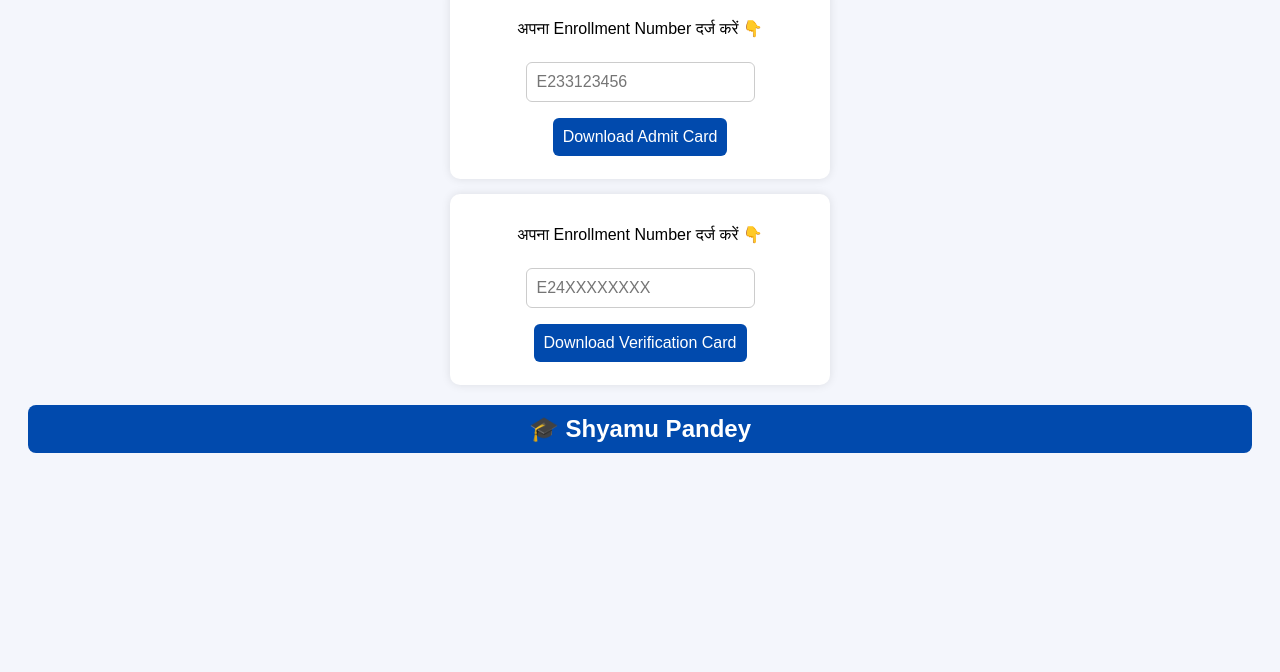
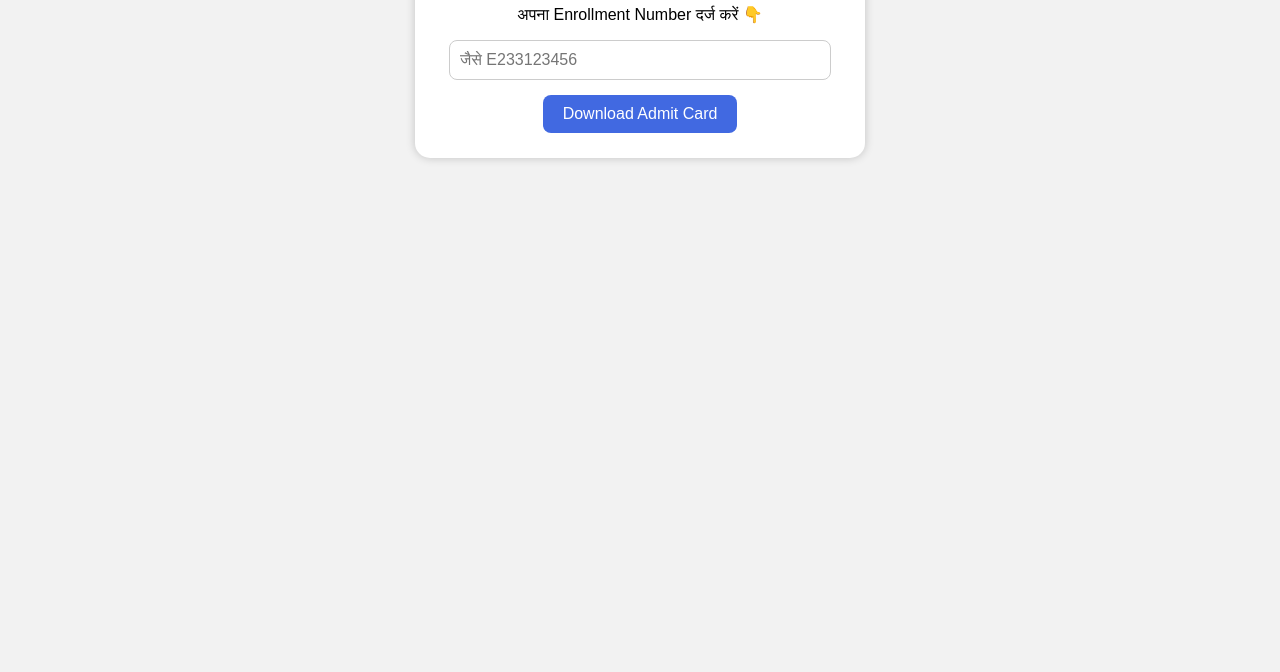
Before and after one commit to stylishshyamu/Bteup-admit-, a plain HTML site: page index.html in a window 1280 px wide. Shown: the part 128-800 px from the top of the page. Drawn offline with Linux system fonts and the light colour scheme.

Commit message:
Index html

```diff
--- a/index.html
+++ b/index.html
@@ -3,59 +3,74 @@
 <head>
   <meta charset="UTF-8">
   <meta name="viewport" content="width=device-width, initial-scale=1.0">
-  <title>BTEUP Admit Card</title>
+  <title>BTEUP Admit Card 2025 - Shyamu Pandey</title>
   <style>
     body {
+      font-family: Arial, sans-serif;
+      background: #f2f2f2;
       text-align: center;
-      background: #f4f6fc;
-      font-family: Arial;
-      padding: 20px;
+      margin: 0;
+      padding: 0;
     }
-    h2 {
+
+    .card {
+      margin: 40px auto;
+      background: white;
+      border-radius: 15px;
+      padding: 25px;
+      width: 90%;
+      max-width: 400px;
+      box-shadow: 0 0 10px rgba(0,0,0,0.2);
+    }
+
+    input {
+      width: 90%;
+      padding: 10px;
+      font-size: 16px;
+      border-radius: 8px;
+      border: 1px solid #ccc;
+      margin-bottom: 15px;
+    }
+
+    button {
+      background-color: royalblue;
       color: white;
-      background: #014aad;
-      padding: 10px;
+      border: none;
+      padding: 10px 20px;
+      font-size: 16px;
       border-radius: 8px;
     }
-    .card {
-      background: white;
-      padding: 15px;
-      margin: 15px auto;
-      width: 90%;
-      max-width: 350px;
-      border-radius: 10px;
-      box-shadow: 0 0 10px rgba(0,0,0,0.1);
+
+    button:hover {
+      background-color: dodgerblue;
     }
-    input, button {
-      padding: 10px;
-      margin: 8px;
-      border-radius: 6px;
-      border: 1px solid #ccc;
-      font-size: 16px;
-    }
-    button {
-      background: #014aad;
-      color: white;
-      border: none;
+
+    h2 {
+      color: darkblue;
     }
   </style>
 </head>
 <body>
-  <h2>🎓 BTEUP Admit Card 2025</h2>
 
   <div class="card">
+    <h2>🎓 BTEUP Admit Card 2025</h2>
     <p>अपना Enrollment Number दर्ज करें 👇</p>
-    <input type="text" placeholder="E233123456">
+    <input type="text" id="enroll" placeholder="जैसे E233123456">
     <br>
-    <button>Download Admit Card</button>
+    <button onclick="openAdmitCard()">Download Admit Card</button>
   </div>
 
-  <div class="card">
-    <p>अपना Enrollment Number दर्ज करें 👇</p>
-    <input type="text" placeholder="E24XXXXXXXX">
-    <br>
-    <button>Download Verification Card</button>
-  </div>
+  <script>
+    function openAdmitCard() {
+      const en = document.getElementById('enroll').value.trim();
+      if(en === "") {
+        alert("कृपया Enrollment Number दर्ज करें!");
+      } else {
+        // Ye line agle page (admitcard.html) par le jayegi
+        window.location.href = "admitcard.html?en=" + en;
+      }
+    }
+  </script>
+
 </body>
 </html>
-<h2>🎓 Shyamu Pandey</h2>
```
